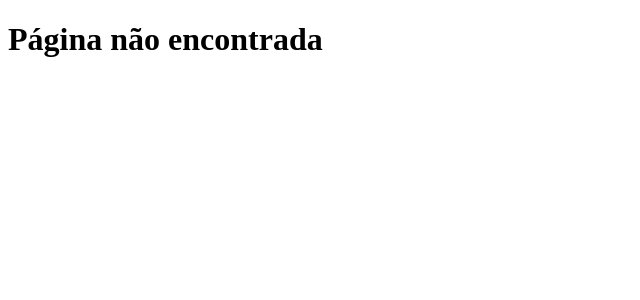
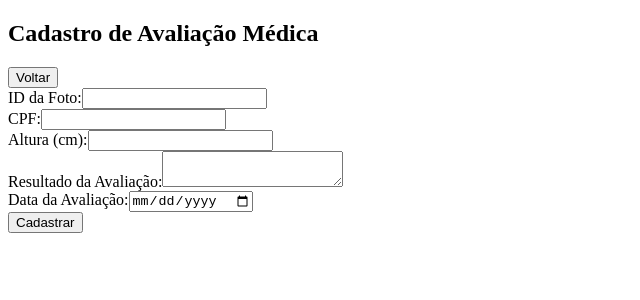
Before and after one commit to NadiellySantos/frontend-avaliacao-postural, a React (Create React App) app in the folder avaliacao-postural/: page /cadastrar-avaliacao in a window 1280 px wide. Shown: the top 300 px of the page, without its empty margins (0-640 px from the left). Built offline with nearby package versions, Linux system fonts and the light colour scheme.

Commit message:
Alterações na página de login e adicionando página de avaliação

```diff
--- a/avaliacao-postural/package.json
+++ b/avaliacao-postural/package.json
@@ -7,9 +7,10 @@
     "cra-template": "1.3.0",
     "react": "^19.1.0",
     "react-dom": "^19.1.0",
+    "react-input-mask": "^2.0.4",
     "react-router-dom": "^7.7.1",
     "react-scripts": "5.0.1",
-    "web-vitals": "^5.0.3"
+    "web-vitals": "^5.1.0"
   },
   "main": "public/electron.js",
   "scripts": {
--- /dev/null
+++ b/avaliacao-postural/src/CadastroAvaliacao.js
@@ -0,0 +1,122 @@
+import React, { useState } from "react";
+import { useNavigate } from "react-router-dom";
+import axios from "axios";
+
+const CadastroAvaliacao = () => {
+    const navigate = useNavigate();
+
+    const [formData, setFormData] = useState({
+        id_foto: "",
+        cpf: "",
+        altura: "",
+        resultado_avaliacao: "",
+        data_avaliacao: ""
+    });
+
+    const [mensagem, setMensagem] = useState("");
+
+    const handleChange = (e) => {
+        const { name, value } = e.target;
+        setFormData((prevData) => ({
+            ...prevData,
+            [name]: value,
+        }));
+    };
+
+    const handleSubmit = async (e) => {
+        e.preventDefault();
+
+        try {
+            const response = await axios.post(
+                "http://127.0.0.1:8000/avaliacao-medica",
+                formData,
+                {
+                    headers: {
+                        "Content-Type": "application/json",
+                    },
+                }
+            );
+            setMensagem("Avaliação cadastrada com sucesso!");
+            console.log(response.data);
+            navigate("/index");
+        } catch (error) {
+            console.error("Erro ao cadastrar avaliação:", error.response?.data || error.message);
+            setMensagem("Erro ao cadastrar avaliação. Verifique os dados.");
+        }
+    };
+
+    const handleVoltar = () => {
+        navigate("/");
+    };
+
+    return (
+        <div className="avaliacao-container">
+            <h2>Cadastro de Avaliação Médica</h2>
+
+            <button onClick={handleVoltar} type="button">
+                Voltar
+            </button>
+
+            <form onSubmit={handleSubmit}>
+                <div>
+                    <label htmlFor="id_foto">ID da Foto:</label>
+                    <input
+                        type="number"
+                        id="id_foto"
+                        name="id_foto"
+                        value={formData.id_foto}
+                        onChange={handleChange}
+                        required
+                    />
+                </div>
+                <div>
+                    <label htmlFor="cpf">CPF:</label>
+                    <input
+                        type="text"
+                        id="cpf"
+                        name="cpf"
+                        value={formData.cpf}
+                        onChange={handleChange}
+                        required
+                    />
+                </div>
+                <div>
+                    <label htmlFor="altura">Altura (cm):</label>
+                    <input
+                        type="number"
+                        step="0.01"
+                        id="altura"
+                        name="altura"
+                        value={formData.altura}
+                        onChange={handleChange}
+                    />
+                </div>
+                <div>
+                    <label htmlFor="resultado_avaliacao">Resultado da Avaliação:</label>
+                    <textarea
+                        id="resultado_avaliacao"
+                        name="resultado_avaliacao"
+                        value={formData.resultado_avaliacao}
+                        onChange={handleChange}
+                    />
+                </div>
+                <div>
+                    <label htmlFor="data_avaliacao">Data da Avaliação:</label>
+                    <input
+                        type="date"
+                        id="data_avaliacao"
+                        name="data_avaliacao"
+                        value={formData.data_avaliacao}
+                        onChange={handleChange}
+                        required
+                    />
+                </div>
+                <button type="submit">Cadastrar</button>
+            </form>
+
+            {mensagem && <p>{mensagem}</p>}
+        </div>
+    );
+};
+
+export default CadastroAvaliacao;
--- a/avaliacao-postural/src/Login.js
+++ b/avaliacao-postural/src/Login.js
@@ -6,7 +6,7 @@ const Login = () => {
     const navigate = useNavigate();
 
     const [credentials, setCredentials] = useState({
-        cpf: "",
+        email: "",
         senha: ""
     });
 
@@ -36,7 +36,7 @@ const Login = () => {
             setMensagem("Login realizado com sucesso!");
             console.log(response.data);
             // Redirecionar para a página principal ou dashboard
-            navigate("/dashboard");
+            navigate("/index");
         } catch (error) {
             console.error("Erro ao realizar login:", error.response?.data || error.message);
             setMensagem("Erro ao realizar login. Verifique suas credenciais.");
@@ -57,12 +57,12 @@ const Login = () => {
 
             <form onSubmit={handleSubmit}>
                 <div>
-                    <label htmlFor="cpf">CPF:</label>
+                    <label htmlFor="email">E-mail:</label>
                     <input
                         type="text"
-                        id="cpf"
-                        name="cpf"
-                        value={credentials.cpf}
+                        id="email"
+                        name="email"
+                        value={credentials.email}
                         onChange={handleChange}
                         required
                     />
--- a/avaliacao-postural/src/index.js
+++ b/avaliacao-postural/src/index.js
@@ -6,6 +6,7 @@ import Pacientes from "./pacientes";
 import CadastroMedico from "./CadastroMedico";
 import Medicos from "./medicos";
 import Login from "./Login";
+import CadastroAvaliacao from "./CadastroAvaliacao";
 import App from "./App"; // seu componente de avaliação
 
 const root = ReactDOM.createRoot(document.getElementById("root"));
@@ -18,6 +19,7 @@ root.render(
       <Route path="/cadastroMedico" element={<CadastroMedico />} />
       <Route path="/avaliar/:id" element={<App />} />
       <Route path="/login" element={<Login />} />
+       <Route path="/cadastrar-avaliacao" element={<CadastroAvaliacao />} />
       <Route path="*" element={<h1>Página não encontrada</h1>} />
     </Routes>
   </BrowserRouter>
```
Also changed, not shown: 1 other file (tests, documents, lock files or other folders).
